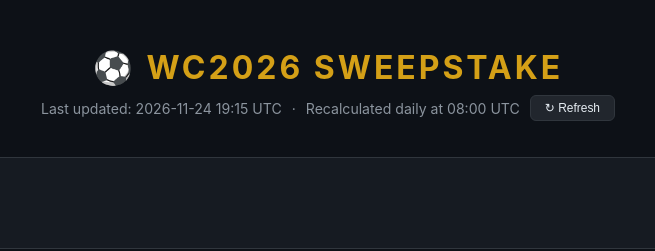
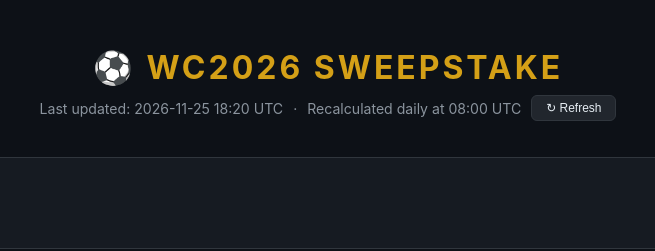
Before and after one commit to 4rani-b/wc2026-sweepstake-1, a plain HTML site: page docs/index.html in a window 1280 px wide. Shown: the top 251 px of the page, 312-967 px from the left. Drawn offline with Linux system fonts and the light colour scheme.

Commit message:
Leaderboard update 2026-11-25 18:20 UTC

```diff
--- a/docs/index.html
+++ b/docs/index.html
@@ -118,7 +118,7 @@ footer {
 <header>
   <h1>⚽ WC2026 Sweepstake</h1>
   <p class="subtitle">
-    <span>Last updated: 2026-11-24 19:15 UTC</span>
+    <span>Last updated: 2026-11-25 18:20 UTC</span>
     <span>·</span>
     <span>Recalculated daily at 08:00 UTC</span>
     <button class="refresh-btn" id="refresh-btn" onclick="triggerRefresh()">↻ Refresh</button>
```
